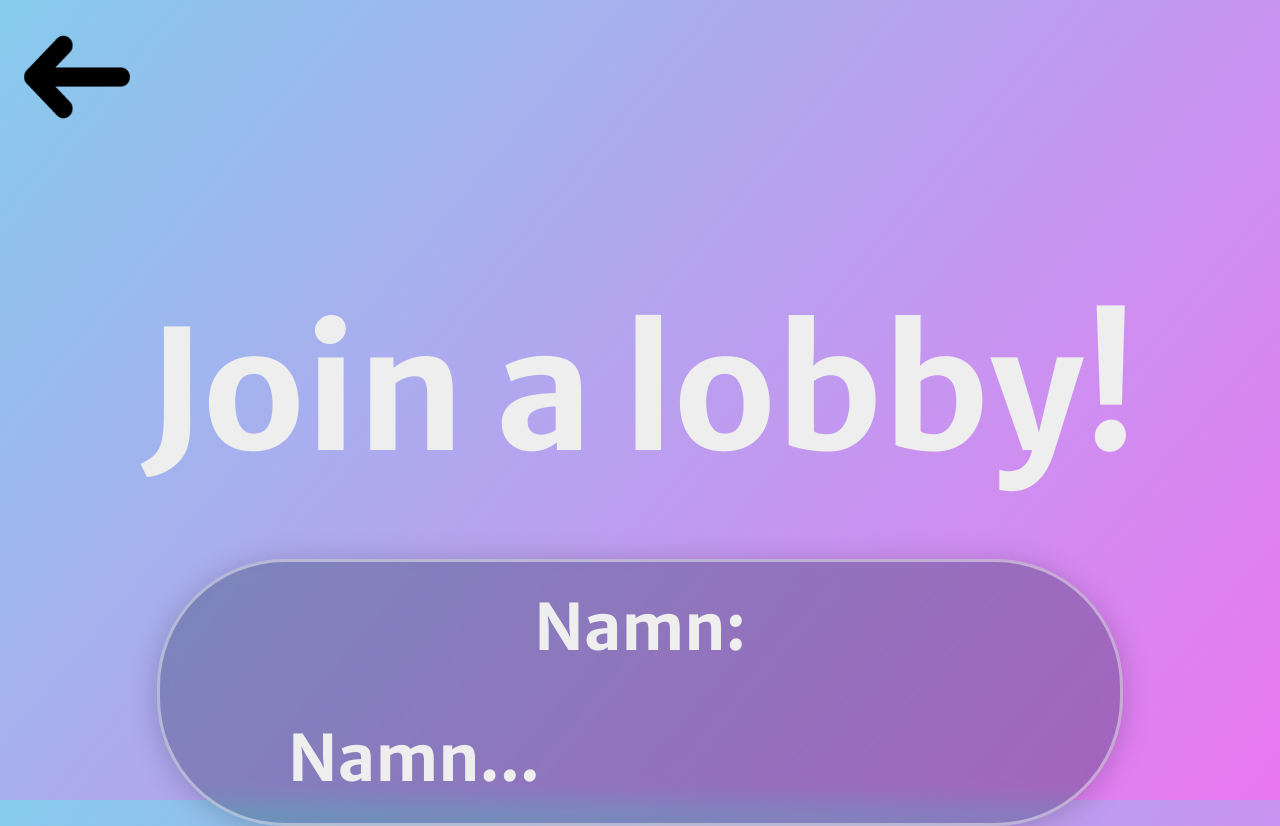
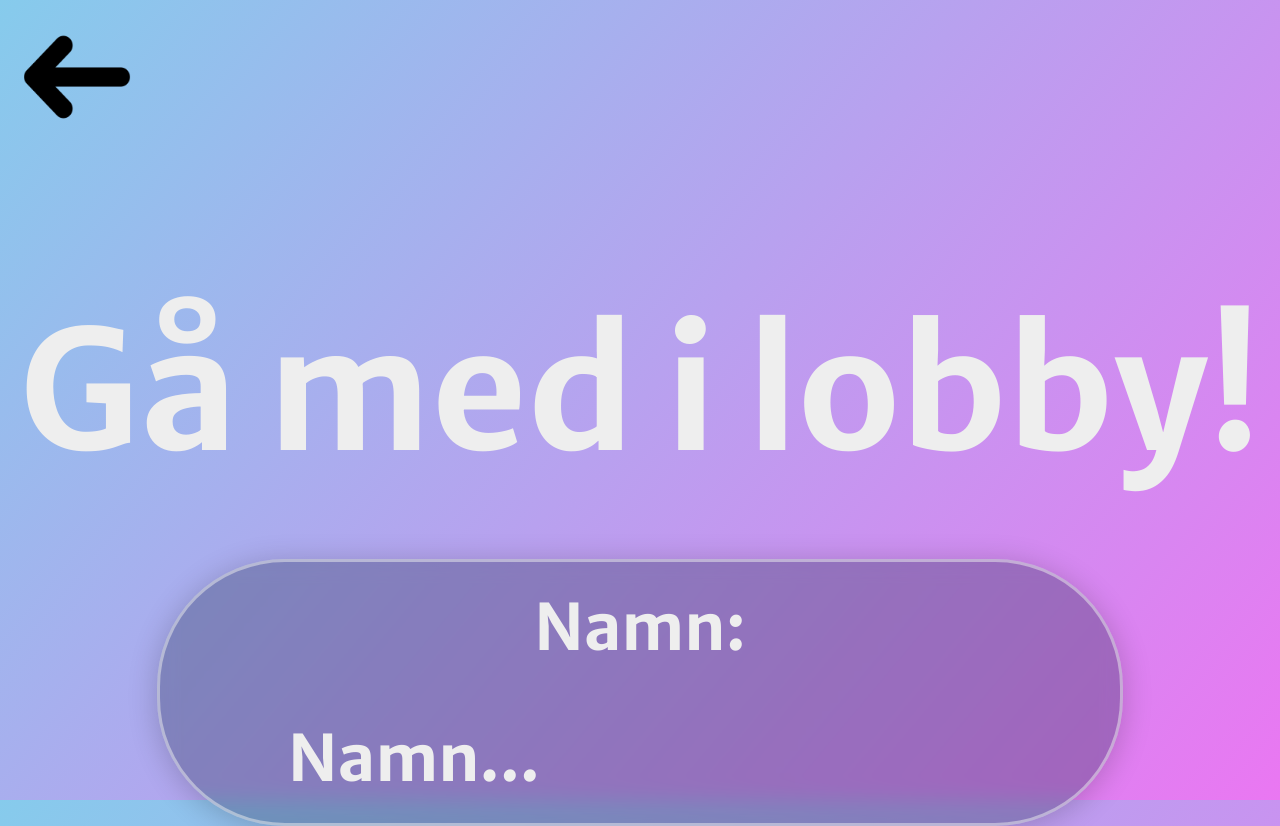
Before and after one commit to albintillas/flakdagsappen, a React (Create React App) app: page /joingame in a window 1280 px wide. Shown: the top 826 px of the page. Built offline with nearby package versions, Linux system fonts and the light colour scheme.

Commit message:
Update JoinGamePage.js

```diff
--- a/src/pages/JoinGamePage.js
+++ b/src/pages/JoinGamePage.js
@@ -61,7 +61,7 @@ function JoinGamePage(){
 <div>
    <ReturnButton action=""></ReturnButton>
 
-   <p id='headers'>Join a lobby!</p>
+   <p id='headers'>Gå med i lobby!</p>
 
 <form className="createGameForm" id="createForm">
    <div class="enterText">
```
